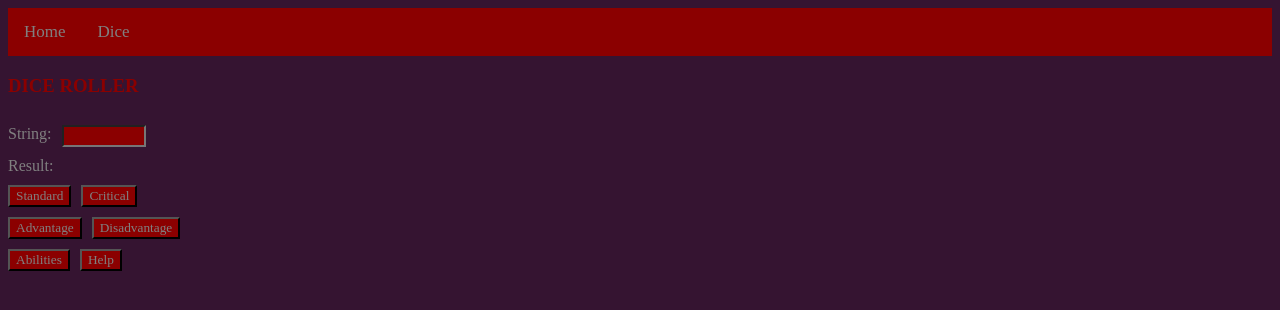
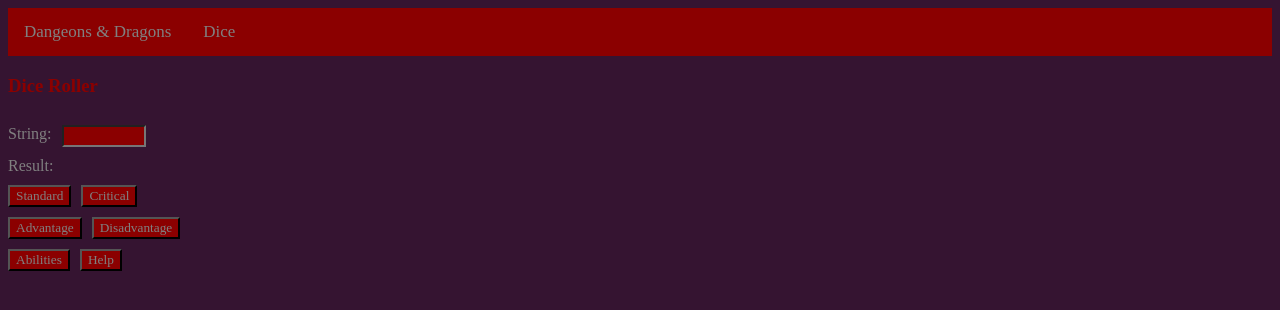
Before and after one commit to Macavitymadcap/DnD, a Flask app: page /dice in a window 1280 px wide. Shown: the top 310 px of the page. Run offline with Flask 2, Linux system fonts and the light colour scheme; some web fonts are replaced.

Commit message:
updated navbar

```diff
--- a/templates/base.html
+++ b/templates/base.html
@@ -17,7 +17,7 @@
     </script>
 </head>
 <div class="topnav" id="myTopnav">
-    <a href="{{ url_for('home') }}">Home</a>
+    <a href="{{ url_for('home') }}">Dangeons & Dragons</a>
     <a href="{{ url_for('dice_roller') }}">Dice</a>
     <a href="javascript:void(0);" class="icon" onclick="myFunction()"><i class="fa fa-bars"></i></a>
 </div>
--- a/templates/dice.html
+++ b/templates/dice.html
@@ -17,7 +17,7 @@
     </script>
 {% endblock %}
 {% block content %}
-    <h3>DICE ROLLER</h3>
+    <h3>Dice Roller</h3>
     <div class="dice-box">
         <div><label for="roll_string">String:</label></div>
         <div><input type="text" id="roll_string" size="8"></div>
--- a/templates/index.html
+++ b/templates/index.html
@@ -6,7 +6,6 @@
     <link rel="stylesheet" href="https://fonts.googleapis.com/css?family=Aclonica|Philospher">
 {% endblock %}
 {% block content %}
-    <h1>Dangeons & Dragons</h1>
     <p>Welcome to the home page adventurer!</p>
     <p>This is a webapp filled with tools for running 5th edition Dungeons & Dragons.</p>
     <p>It has been made with css, html, javascript and python, all hosted as a flask web app.</p>
--- a/templates/statblock.html
+++ b/templates/statblock.html
@@ -6,7 +6,7 @@
         <link rel="stylesheet" href="https://fonts.googleapis.com/css?family=Aclonica|Philospher">
 {% endblock %}
 {% block content %}
-    <h3>{{stats['name'].upper()}} </h3>
+    <h3>{{stats['name'].upper()}}</h3>
     <p><i>{{stats['size'].capitalize()}}, {{stats['monster_type']}}, {{stats['alignment']}}</i></p>
     <hr>
     <p><b id="name">Armour Class</b> {{stats['armour_class']}} ({{stats['armour_type']}})</p>
```
